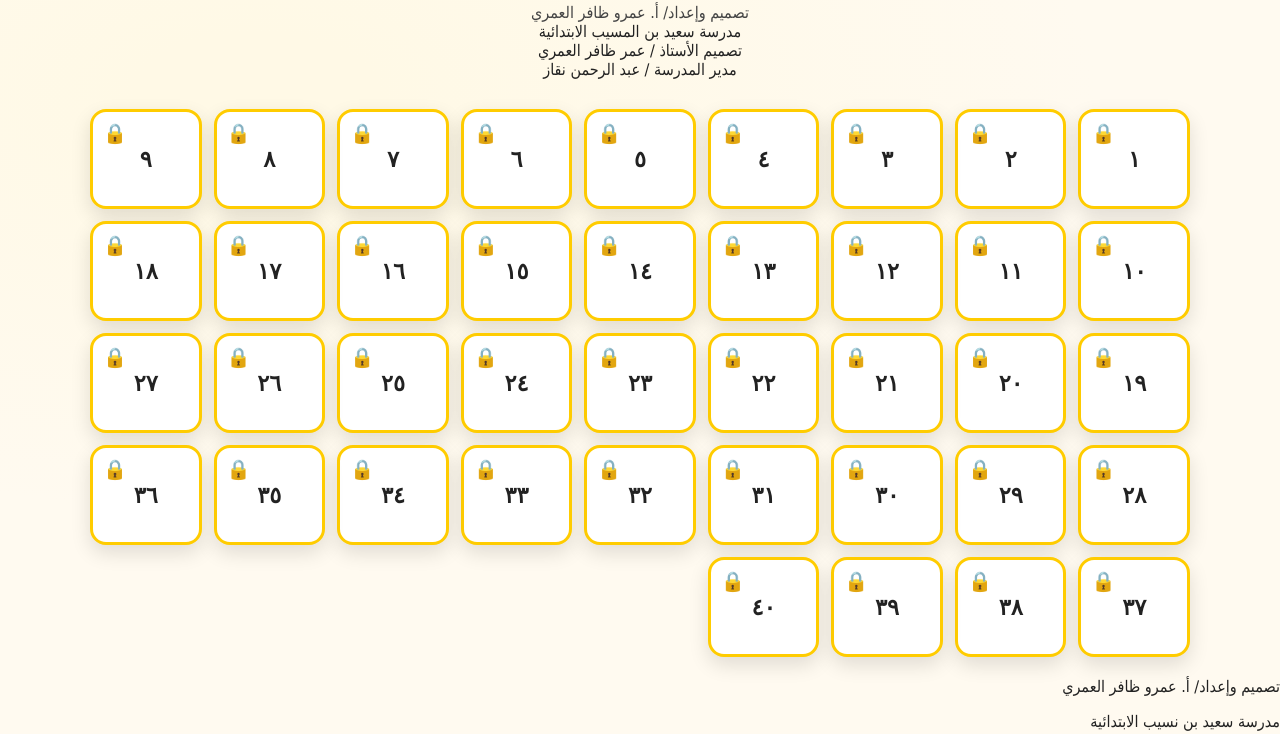
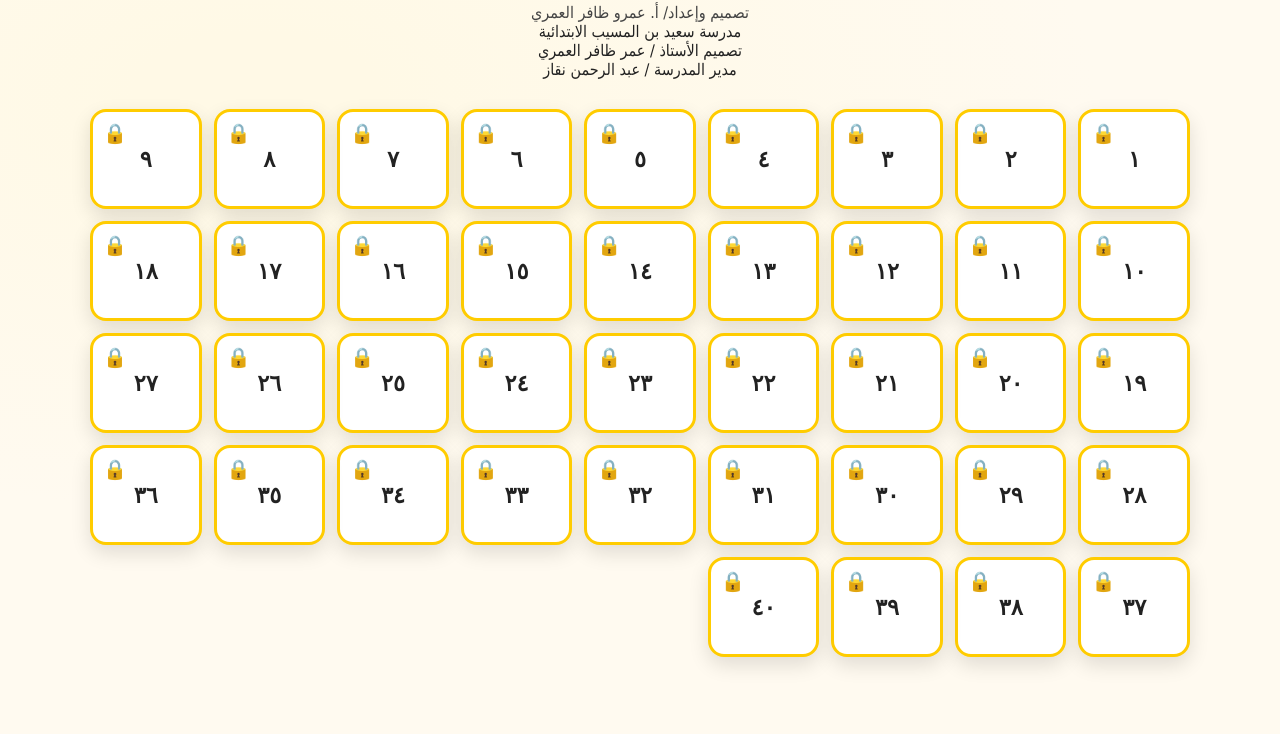
Before and after one commit to ibtsam2026/multiplication-game, a plain HTML site: page index.html in a window 1280 px wide. Shown: the part 66-800 px from the top of the page. Drawn offline with Linux system fonts and the light colour scheme.

Commit message:
Remove footer credits from index.html
Removed footer credits section from the HTML file.

```diff
--- a/index.html
+++ b/index.html
@@ -22,10 +22,6 @@
     </section>
   </main>
 
-  <footer class="credits">
-    <p>تصميم وإعداد/ أ. عمرو ظافر العمري</p>
-    <p>مدرسة سعيد بن نسيب الابتدائية</p>
-  </footer>
 
   <!-- نافذة الأسئلة (المودال) -->
   <div id="modal" class="modal hidden" aria-hidden="true" role="dialog" aria-labelledby="questionTitle">
```
